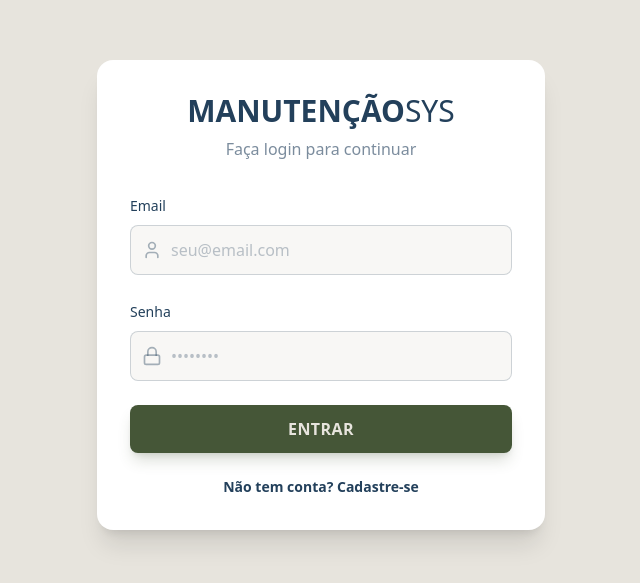
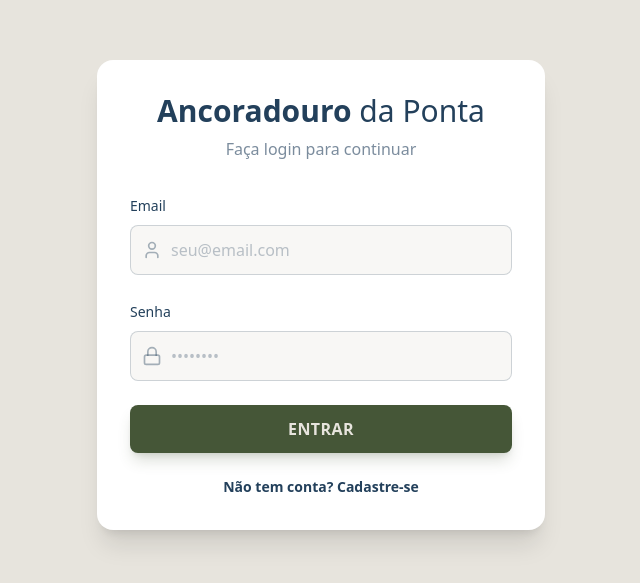
Before and after one commit to iandrade-PDC/Repos.Manutencao, a React (Vite) app: page /login in a window 1280 px wide. Shown: the part 105-688 px from the top of the page, without its empty margins (319-959 px from the left). Built offline with nearby package versions, Linux system fonts and the light colour scheme; no server answers; the database is empty; what @react-pdf/renderer would draw is missing.

Commit message:
Update login page title

```diff
--- a/src/pages/Login.tsx
+++ b/src/pages/Login.tsx
@@ -46,7 +46,7 @@ export function Login() {
     <div className="min-h-screen bg-areia flex items-center justify-center p-4">
       <div className="bg-white p-8 rounded-2xl shadow-xl w-full max-w-md border border-white/20">
         <div className="text-center mb-8">
-          <h1 className="text-3xl font-bold text-marinho">MANUTENÇÃO<span className="font-light">SYS</span></h1>
+          <h1 className="text-3xl font-bold text-marinho">Ancoradouro<span className="font-light"> da Ponta</span></h1>
           <p className="text-marinho/60 mt-2">
             {isSignUp ? 'Crie sua conta' : 'Faça login para continuar'}
           </p>
```
